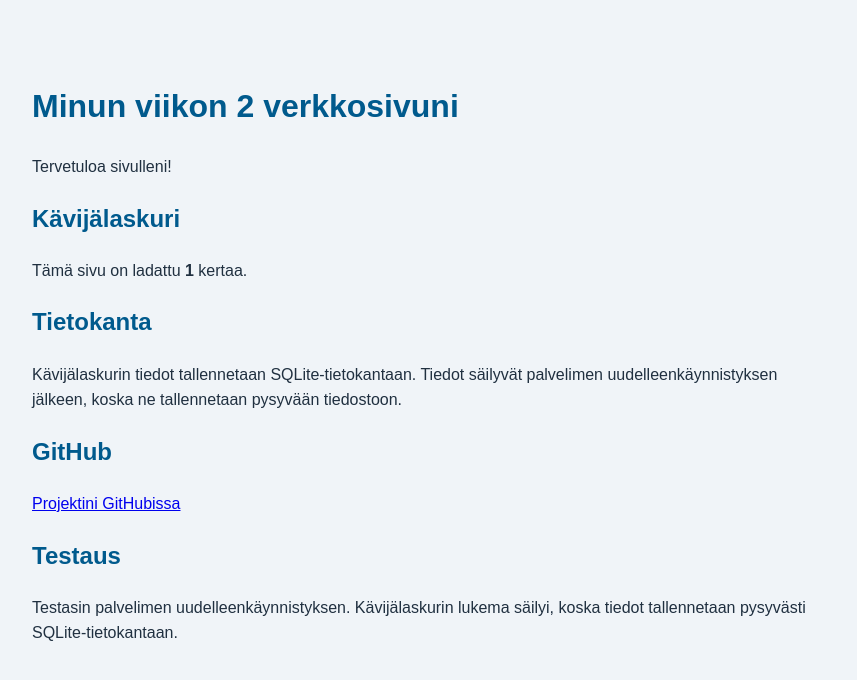
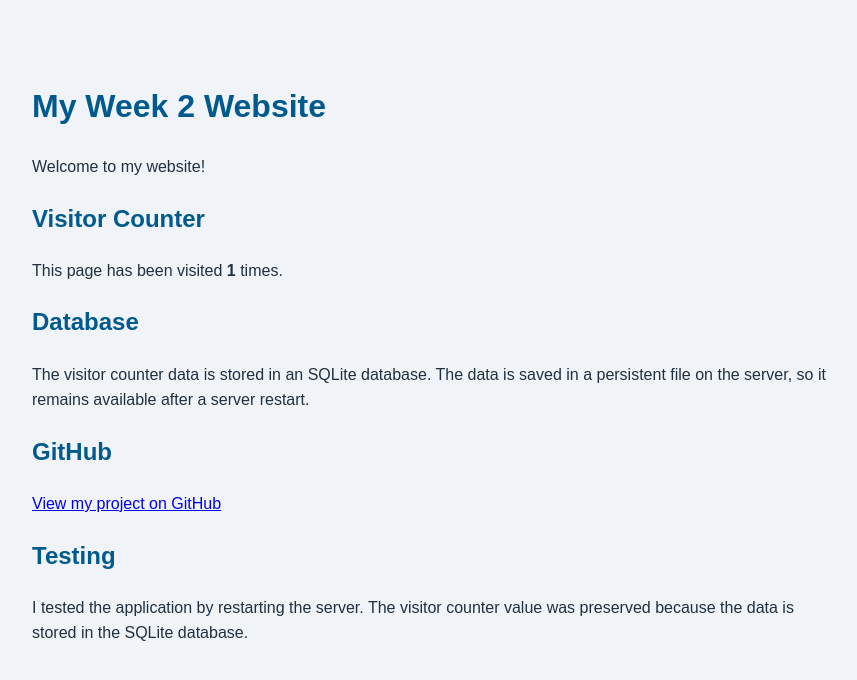
Before and after one commit to Perttu13/linux, a Flask app: page / in a window 1280 px wide. Shown: the top 680 px of the page, without its empty margins (208-1065 px from the left). Run offline with Flask 3, Linux system fonts and the light colour scheme; data comes from the database, SQL or seed files in the repository.

Commit message:
Translate website content into English

```diff
--- a/templates/index.html
+++ b/templates/index.html
@@ -1,29 +1,29 @@
 <!DOCTYPE html>
-<html lang="fi">
+<html lang="en">
 <head>
     <meta charset="UTF-8">
     <meta name="viewport" content="width=device-width, initial-scale=1">
-    <title>Viikko 2 - Oma verkkosivu</title>
+    <title>Week 2 - My Website</title>
     <link rel="stylesheet" href="{{ url_for('static', filename='style.css') }}">
 </head>
 <body>
-    <h1>Minun viikon 2 verkkosivuni</h1>
+    <h1>My Week 2 Website</h1>
+    <p>Welcome to my website!</p>
 
-    <p>Tervetuloa sivulleni!</p>
+    <h2>Visitor Counter</h2>
+    <p>This page has been visited <strong>{{ visits }}</strong> times.</p>
 
-    <h2>Kävijälaskuri</h2>
-    <p>Tämä sivu on ladattu <strong>{{ visits }}</strong> kertaa.</p>
-
-    <h2>Tietokanta</h2>
-    <p>Kävijälaskurin tiedot tallennetaan SQLite-tietokantaan.
-    Tiedot säilyvät palvelimen uudelleenkäynnistyksen jälkeen,
-    koska ne tallennetaan pysyvään tiedostoon.</p>
+    <h2>Database</h2>
+    <p>The visitor counter data is stored in an SQLite database.
+    The data is saved in a persistent file on the server, so it
+    remains available after a server restart.</p>
 
     <h2>GitHub</h2>
-    <p><a href="https://github.com/Perttu13/linux">Projektini GitHubissa</a></p>
+    <p><a href="https://github.com/Perttu13/linux" target="_blank" rel="noopener noreferrer">View my project on GitHub</a></p>
 
-    <h2>Testaus</h2>
-    <p>Testasin palvelimen uudelleenkäynnistyksen. Kävijälaskurin lukema säilyi,
-    koska tiedot tallennetaan pysyvästi SQLite-tietokantaan.</p>
+    <h2>Testing</h2>
+    <p>I tested the application by restarting the server.
+    The visitor counter value was preserved because the data
+    is stored in the SQLite database.</p>
 </body>
 </html>
```
